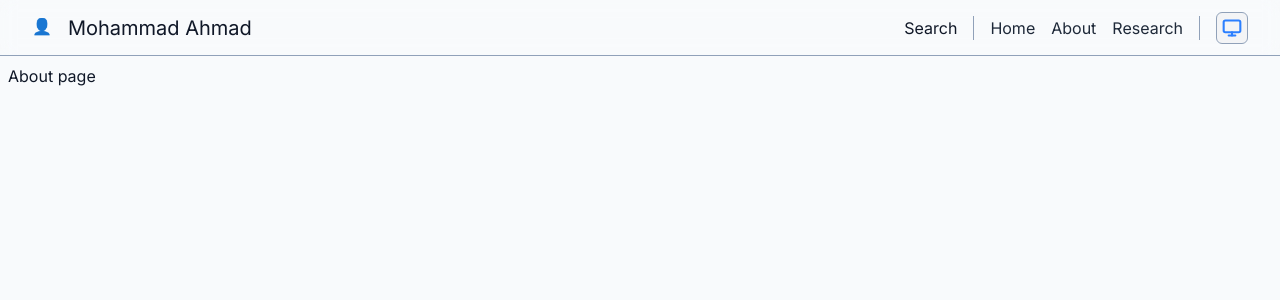
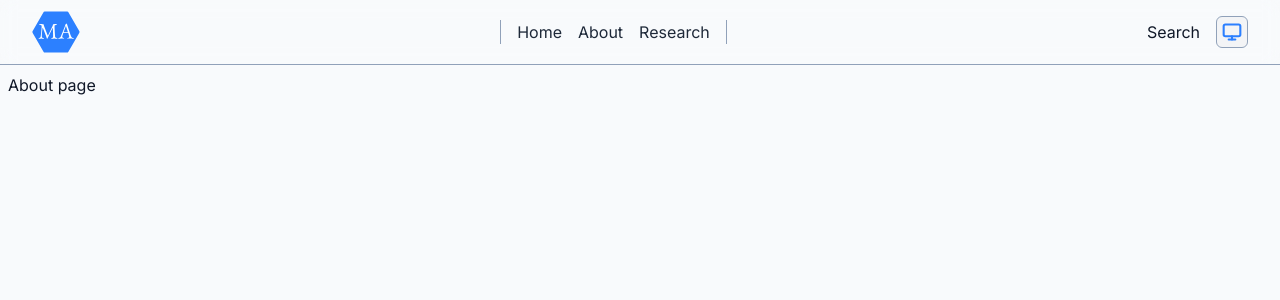
Before and after one commit to mahmad97/mahmad97.github.io, a React (Vite) app: page /about in a window 1280 px wide. Shown: the top 300 px of the page. Built offline with nearby package versions, Linux system fonts and the light colour scheme.

Commit message:
add icon to header

```diff
--- a/package.json
+++ b/package.json
@@ -39,6 +39,7 @@
 		"tailwindcss": "^4.1.13",
 		"typescript": "^5.9.2",
 		"typescript-eslint": "^8.42.0",
-		"vite": "^7.3.1"
+		"vite": "^7.3.1",
+		"vite-plugin-svgr": "^4.5.0"
 	}
 }
--- a/src/App.tsx
+++ b/src/App.tsx
@@ -11,7 +11,7 @@ import './App.css';
 
 const App = () => {
 	return (
-		<>
+		<div className='min-w-xs min-h-screen'>
 			<Header />
 			<Routes>
 				<Route path='/' element={<Home />} />
@@ -20,7 +20,7 @@ const App = () => {
 				{/* <Route path='/blog/:slug' element={<BlogPost />} />
 				<Route path='*' element={<NotFound />} /> */}
 			</Routes>
-		</>
+		</div>
 	);
 };
 
--- a/src/components/layout/Header.tsx
+++ b/src/components/layout/Header.tsx
@@ -3,21 +3,21 @@ import type { ReactElement } from 'react';
 import { Link } from 'react-router';
 
 import ThemeToggle from '../ui/ThemeToggle';
+// @ts-expect-error svg import
+import Logo from '../../assets/logo.svg?react';
 
 const Header = (): ReactElement => {
 	const navTextStyle =
 		'text-base font-normal [&.active]:font-bold text-gray-800 dark:text-gray-200';
 
 	return (
-		<header className='flex h-14 px-8 border-b items-center justify-between border-slate-400 dark:border-slate-600 backdrop-blur'>
-			<Link to='/' className='flex gap-4'>
-				<div className=''>👤</div>
-				<p className='text-xl'>Mohammad Ahmad</p>
+		<header className='border-b border-slate-400 dark:border-slate-600 backdrop-blur'>
+			<div className='max-w-7xl h-16 mx-auto px-8 flex items-center justify-between'>
+				<Link to='/'>
+					<Logo style={{ width: '3rem', height: '3rem' }} />
 				</Link>
 
 				<div className='flex gap-4 items-center'>
-				<div>Search</div>
-
 					<nav className='px-4 border-x flex gap-4 border-slate-400 dark:border-slate-600'>
 						<Link to='/' className={navTextStyle}>
 							Home
@@ -32,8 +32,12 @@ const Header = (): ReactElement => {
 						Blog
 					</Link> */}
 					</nav>
+				</div>
 
+				<div className='flex gap-4 items-center'>
+					<div>Search</div>
 					<ThemeToggle />
+				</div>
 			</div>
 		</header>
 	);
--- a/vite.config.ts
+++ b/vite.config.ts
@@ -1,10 +1,11 @@
 import tailwindcss from '@tailwindcss/vite';
 import react from '@vitejs/plugin-react';
+import svgr from 'vite-plugin-svgr';
 import { defineConfig } from 'vite';
 
 // https://vite.dev/config/
 const config = defineConfig({
-	plugins: [react(), tailwindcss()],
+	plugins: [react(), svgr(), tailwindcss()],
 	server: {
 		port: 3000,
 	},
```
Also changed, not shown: src/assets/logo.svg (added), 1 other file (tests, documents, lock files or other folders). Lines whose indentation alone changed are shown as unchanged.
